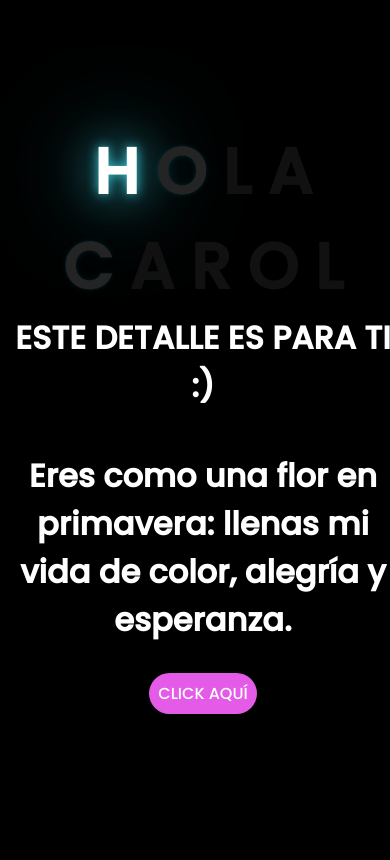
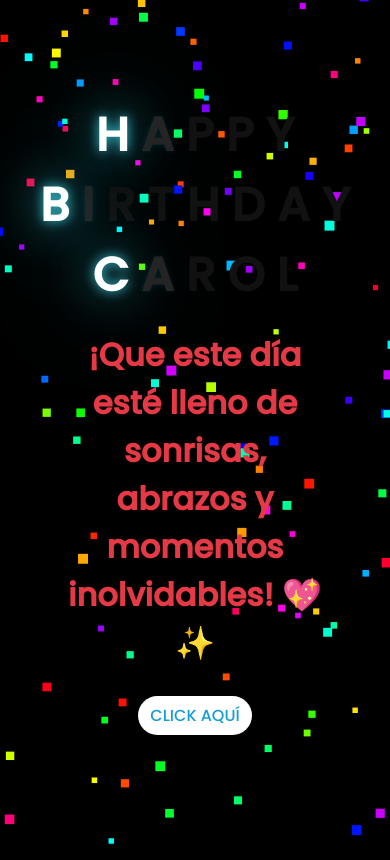
Before and after one commit to Giovanyesr/web, a plain HTML site: page index.html in a window 390 px wide. Drawn offline with Linux system fonts and the light colour scheme.

Commit message:
Mejora tipografía y centrado en CSS

```diff
--- a/css/main.css
+++ b/css/main.css
@@ -20,19 +20,29 @@ body {
   perspective: 1000px;
 }
 
+@import url('https://fonts.googleapis.com/css2?family=Montserrat:wght@600&display=swap');
+
 #lyrics {
-  font-size: 28px;
-  font-family: "Franklin Gothic Medium", "Arial Narrow", Arial, sans-serif;
-  color: white;
-  position: absolute;
-  margin-bottom: 20%;
+  font-size: 32px; /* un poco más grande para destacar */
+  font-family: 'Montserrat', sans-serif; /* fuente profesional */
+  color: #e63946; /* rojo elegante */
+  position: absolute;
+  top: 50%;
+  left: 50%;
+  transform: translate(-50%, -50%);
   z-index: 1;
-  font-weight: bold;
-  letter-spacing: 4px;
-}
+  font-weight: 600; /* semi-bold */
+  letter-spacing: 3px;
+  text-align: center;
+  white-space: pre-wrap;
+  text-shadow: 2px 2px 6px rgba(0,0,0,0.4); /* sombra sutil */
+}
+
+
 @media only screen and (max-width: 600px) {
   /* Estilos específicos para dispositivos con un ancho máximo de 600px */
   #lyrics {
+    color: #ff4081;
       font-size: 14px; /* Reduce el tamaño del texto para dispositivos más pequeños */
       margin-bottom: 530px;
       letter-spacing: 3px;
@@ -42,7 +52,7 @@ body {
 .titulo {
   margin-bottom: 180px;
   font-family: "Arial Narrow", Arial, sans-serif;
-  color: yellow;
+  color: #e63946;;
   position: absolute;
   font-weight: bold;
   letter-spacing: 10px;
@@ -276,7 +286,7 @@ body {
   transform: translate(-50%, -100%);
   width: 8vmin;
   height: 8vmin;
-  background-color: #e91212;
+  background-color: #efff08;
   /* background-color: #fd2525; */
   filter: blur(10vmin);
 }
@@ -288,7 +298,7 @@ body {
   height: 11vmin;
   border-radius: 51% 49% 47% 53%/44% 45% 55% 69%;
   background-color: #253bfd;
-  background-color: #e91212;
+  background-color: #f10115;
   transform-origin: bottom center;
   opacity: 0.9;
   box-shadow: inset 0 0 2vmin rgba(255, 255, 255, 0.5);
@@ -449,7 +459,7 @@ body {
       transparent,
       rgba(255, 255, 255, 0.2)
     ),
-    linear-gradient(to top, transparent 10%, #14757a, #39c6d6);
+    linear-gradient(to top, transparent 10%, #126416, #ecf2f3);
   box-shadow: inset 0 0 2px rgba(0, 0, 0, 0.5);
   -webkit-animation: grow-flower-tree 4s backwards;
   animation: grow-flower-tree 4s backwards;
@@ -464,7 +474,7 @@ body {
   height: var(--h);
   border-top-right-radius: var(--h);
   border-bottom-left-radius: var(--h);
-  background-image: linear-gradient(to top, rgba(20, 117, 122, 0.4), #5ed639);
+  background-image: linear-gradient(to top, rgba(20, 117, 122, 0.4), #3ed610);
 }
 .flower__line__leaf--1 {
   transform: rotate(70deg) rotateY(30deg);
@@ -503,14 +513,14 @@ body {
   bottom: 0vmin;
   width: 1vmin;
   height: 1vmin;
-  background-color: rgb(255, 251, 0);
+  background-color: rgb(179, 107, 14);
   border-radius: 50%;
   filter: blur(0.2vmin);
   -webkit-animation: light-ans 4s linear infinite backwards;
   animation: light-ans 4s linear infinite backwards;
 }
 .flower__light:nth-child(odd) {
-  background-color: #23f0ff;
+  background-color: #02c012;
 }
 .flower__light--1 {
   left: -2vmin;
@@ -553,7 +563,7 @@ body {
   animation-delay: 3.5s;
 }
 .flower__grass {
-  --c: #159faa;
+  --c: #19683a;
   --line-w: 1.5vmin;
   position: absolute;
   bottom: 12vmin;
@@ -780,7 +790,7 @@ body {
 .flower__g-long {
   --w: 2vmin;
   --h: 6vmin;
-  --c: #159faa;
+  --c: #1be246;
   position: absolute;
   bottom: 10vmin;
   left: -3vmin;
@@ -838,13 +848,13 @@ body {
   width: 30vmin;
   height: 50vmin;
   border-top-left-radius: 100%;
-  border-left: 2vmin solid #079097;
+  border-left: 2vmin solid #ffffff;
   background-image: linear-gradient(
     to bottom,
     transparent,
     var(--dark-color) 60%
   );
-  -webkit-mask-image: linear-gradient(to top, transparent 30%, #079097 60%);
+  -webkit-mask-image: linear-gradient(to top, transparent 30%, #ffffff 60%);
 }
 .flower__g-right--1 {
   -webkit-animation: flower-g-right-ans 2.5s linear infinite;
@@ -931,7 +941,7 @@ body {
   background-image: linear-gradient(
     to top,
     transparent,
-    #079097,
+    #01d140,
     transparent 100%
   );
   position: relative;
@@ -976,16 +986,6 @@ body {
   -webkit-animation: flower__g-front__leaf-left-ans-2 1s 4.6s ease-in backwards !important;
   animation: flower__g-front__leaf-left-ans-2 1s 4.6s ease-in backwards !important;
 }
-@-webkit-keyframes flower__g-front__leaf-left-ans-2 {
-  0% {
-    transform: rotateY(-180deg) scale(0);
-  }
-}
-@keyframes flower__g-front__leaf-left-ans-2 {
-  0% {
-    transform: rotateY(-180deg) scale(0);
-  }
-}
 .flower__g-front__leaf-wrapper--5,
 .flower__g-front__leaf-wrapper--6 {
   top: 2vmin;
@@ -1017,6 +1017,24 @@ body {
 .flower__g-front__leaf-wrapper--8 {
   -webkit-animation-delay: 3.5s !important;
   animation-delay: 3.5s !important;
+}
+@-webkit-keyframes flower__g-front__leaf-left-ans-2 {
+  0% {
+    transform: rotateY(-180deg) scale(0);
+  }
+}
+@keyframes flower__g-front__leaf-left-ans-2 {
+  0% {
+    transform: rotateY(-180deg) scale(0);
+  }
+}
+.flower__g-front__leaf-wrapper--5,
+.flower__g-front__leaf-wrapper--6 {
+  top: 2vmin;
+}
+.flower__g-front__leaf-wrapper--7,
+.flower__g-front__leaf-wrapper--8 {
+  top: 6.5vmin;
 }
 @-webkit-keyframes flower__g-front__leaf-ans {
   0% {
@@ -1048,7 +1066,7 @@ body {
       transparent,
       var(--dark-color)
     ),
-    linear-gradient(to bottom right, #159faa 50%, transparent 50%, transparent);
+    linear-gradient(to bottom right, #05bd58 50%, transparent 50%, transparent);
   -webkit-mask-image: linear-gradient(
     to bottom right,
     #159faa 50%,
@@ -1093,8 +1111,8 @@ body {
   width: 30vmin;
   height: 50vmin;
   border-top-left-radius: 100%;
-  border-left: 2vmin solid #079097;
-  -webkit-mask-image: linear-gradient(to top, transparent 25%, #079097 50%);
+  border-left: 2vmin solid #08ce23;
+  -webkit-mask-image: linear-gradient(to top, transparent 25%, #0fcc48 50%);
   position: relative;
   z-index: 1;
 }
@@ -1111,10 +1129,10 @@ body {
       transparent,
       var(--dark-color) 98%
     ),
-    linear-gradient(to bottom right, #23f0ff 45%, transparent 50%, transparent);
+    linear-gradient(to bottom right, #05df29 45%, transparent 50%, transparent);
   -webkit-mask-image: linear-gradient(
     135deg,
-    #159faa 40%,
+    #3ceb25 40%,
     transparent 50%,
     transparent
   );
--- a/css/style.css
+++ b/css/style.css
@@ -1,19 +1,30 @@
 @import url('https://fonts.googleapis.com/css2?family=Poppins:ital,wght@0,500;1,900&display=swap');
-*{
-    font-family: 'Poppins',cursive;
+
+/* Reset / base */
+* {
+    box-sizing: border-box;
+    margin: 0;
+    padding: 0;
+    font-family: 'Poppins', cursive;
+    -webkit-font-smoothing: antialiased;
+    -moz-osx-font-smoothing: grayscale;
 }
+
+/* Body (consolidado y responsive) */
 body{
-    color: rgb(255, 255, 255);
+    color: #e63946;;
     width: 100%;
-    height: 82vh;
+    min-height: 100vh; /* mejor en móviles que height: 82vh */
     display: flex;
     flex-direction: column;
     align-items: center;
     justify-content: center;
     background-color: black;
-    /* padding-top: -30; */
+    text-align: center;
+    padding: 20px; /* evita que el contenido toque los bordes en móviles */
 }
 
+/* Botones (tu original) */
 .botones{
     padding: 9px;
     border-radius: 80px;
@@ -29,20 +40,32 @@ body{
     -moz-border-radius: 80px;
     -ms-border-radius: 80px;
     -o-border-radius: 80px;
-
+    display: inline-block;
+    text-decoration: none;
+    color: #fff; /* para que el texto sea legible sobre el fondo morado */
+    transition: background-color .25s ease, transform .12s ease;
 }
 
-.botones a:focus{
-    background-color: rgb(50, 194, 194);
+.botones a:focus,
+.botones a:hover {
+    background-color: rgb(184, 33, 164);
+    transform: translateY(-2px);
 }
 
+/* Greetings (tu original con mejoras) */
 .greetings{
-    font-size: 7rem;
+    /* responsive font-size: se adapta entre 3rem y 7rem */
+    font-size: clamp(3rem, 8vw, 7rem);
     font-weight: 900;
+    line-height: 1;
+    word-break: break-word;
+    margin: 0.25em 0;
 }
+
 .greetings > span{
     animation: glow 2.5s ease-in-out infinite;
 }
+
 @keyframes glow{
     0%, 100%{
         color: #ffffff;
@@ -53,50 +76,77 @@ body{
         text-shadow: none;
     }
 }
-.greetings > span:nth-child(2){
-    animation-delay: .2s ;
-}
-.greetings > span:nth-child(3){
-    animation-delay: .4s ;
-}
-.greetings > span:nth-child(4){
-    animation-delay: .6s;
-}
-.greetings > span:nth-child(5){
-    animation-delay: .8s;
-}
-.greetings > span:nth-child(6){
-    animation-delay: 1s;
-}
-.greetings > span:nth-child(7){
-    animation-delay: 1.2s;
-}
-.greetings > span:nth-child(8){
-    animation-delay: 1.4s;
-}
-.greetings > span:nth-child(9){
-    animation-delay: 1.6s;
-}
-.greetings > span:nth-child(10){
-    animation-delay: 1.8s;
-}
 
+/* Mantengo tus delays tal cual */
+.greetings > span:nth-child(2){ animation-delay: .2s ;}
+.greetings > span:nth-child(3){ animation-delay: .4s ;}
+.greetings > span:nth-child(4){ animation-delay: .6s;}
+.greetings > span:nth-child(5){ animation-delay: .8s;}
+.greetings > span:nth-child(6){ animation-delay: 1s;}
+.greetings > span:nth-child(7){ animation-delay: 1.2s;}
+.greetings > span:nth-child(8){ animation-delay: 1.4s;}
+.greetings > span:nth-child(9){ animation-delay: 1.6s;}
+.greetings > span:nth-child(10){ animation-delay: 1.8s;}
+.greetings > span:nth-child(11){ animation-delay: .2s;}
+.greetings > span:nth-child(12){ animation-delay: .4s;}
+.greetings > span:nth-child(13){ animation-delay: .6s;}
+.greetings > span:nth-child(14){ animation-delay: .8s;}
+.greetings > span:nth-child(15){ animation-delay: 1s;}
 
+/* Descripción (tu original) */
 .description{
     font-size: 1.5rem;
     margin-bottom: 20px;
+}
+
+/* .button y .button a (conservado y mejorado para accesibilidad) */
+.button {
+    margin-top: 20px; /* Espaciado entre el botón y el título */
 }
 
 .button a{
     text-decoration: none;
     font-size: 1rem;
     color: #111;
+    background: #fff;
+    padding: 10px 18px;
+    border-radius: 30px;
+    display: inline-block;
+    transition: transform .12s ease, background-color .18s ease;
 }
 
-@media screen and (max-width:574px){
+.button a:hover,
+.button a:focus {
+    transform: translateY(-2px);
+    background: #39c6d6;
+    color: #fff;
+}
+
+/* Título secundario (tu original) */
+.titulo2 {
+    margin-top: 20px; /* Ajusta según sea necesario */
+    text-align: center;
+    max-width: 80%;
+}
+
+/* Media queries: tablets y móviles (ampliadas) */
+@media screen and (max-width: 1024px) {
+    .greetings { font-size: clamp(3rem, 7.2vw, 6rem); }
+    .description { font-size: 1.3rem; }
+}
+
+@media screen and (max-width: 768px) {
+    .greetings { font-size: clamp(2.6rem, 10vw, 4.5rem); }
+    .description { font-size: 1.15rem; margin: 0 8px 18px; }
+    .botones a { padding: 8px 14px; }
+    .button a { padding: 9px 16px; font-size: .95rem; }
+}
+
+@media screen and (max-width: 574px){
+    /* Tu media query original, preservada y mejorada */
     .greetings{
         display: block;
-        font-size: 4rem;
+        font-size: 4rem; /* será sobrescrito por clamp si es necesario */
         font-weight: 800;
         text-align: center;
     }
@@ -107,22 +157,16 @@ body{
     .button a{
         font-size: 1rem;
     }
-}
-body {
-    display: flex;
-    flex-direction: column;
-    align-items: center;
-    justify-content: center;
-    height: 100vh;
-    text-align: center;
+
+    /* Mejor ajuste para pantallas muy pequeñas */
+    .greetings { font-size: clamp(2rem, 12vw, 3.6rem); }
+    .description { font-size: 1rem; }
+    .botones a { padding: 7px 12px; border-radius: 60px; }
 }
 
-.button {
-    margin-top: 20px; /* Espaciado entre el botón y el título */
+/* Extra pequeño ajuste para mobile muy pequeño */
+@media screen and (max-width: 360px) {
+    .greetings { font-size: 2rem; }
+    .description { font-size: 0.95rem; }
+    .button a { padding: 8px 12px; }
 }
-
-.titulo2 {
-    margin-top: 20px; /* Ajusta según sea necesario */
-    text-align: center;
-    max-width: 80%;
-}
--- a/index.html
+++ b/index.html
@@ -8,34 +8,129 @@
     <link rel="stylesheet" href="css/style.css">
     <link rel="icon" href="img/flowers.png" type="image/x-icon">
     <title>Flowers</title>
+    <style>
+        body {
+            margin: 0;
+            overflow: hidden; /* para que el confeti no genere scroll */
+        }
+        canvas {
+            position: fixed;
+            top: 0;
+            left: 0;
+            pointer-events: none;
+            z-index: 0; /* el confeti queda detrás */
+        }
+        .greetings, .titulo2, .button {
+            position: relative;
+            z-index: 1; /* asegura que el texto esté encima del confeti */
+        }
+    </style>
 </head>
 
 <body>
+    <!-- Texto animado -->
     <div class="greetings">
         <span>H</span>
-        <span>O</span>
-        <span>L</span>
         <span>A</span>
+        <span>P</span>
+        <span>P</span>
+        <span>Y</span>
+    </div>
+
     <div class="greetings">
-        <span> </span>
+        <span>B</span>
+        <span>I</span>
+        <span>R</span>
+        <span>T</span>
+        <span>H</span>
+        <span>D</span>
+        <span>A</span>
+        <span>Y</span>
+    </div>
+
+    <div class="greetings">
         <span>C</span>
         <span>A</span>
         <span>R</span>
         <span>O</span>
         <span>L</span>
     </div>
-    <div class="description">
-        <span>ESTE DETALLE ES PARA TI :)</span>
+
+    <!-- Frase -->
+    <h1 class="titulo2">
+        ¡Que este día esté lleno de sonrisas, abrazos y momentos inolvidables! 💖✨
+    </h1>
+
+    <!-- Botón -->
+    <div class="button">
+        <button class="botones">
+            <a href="flower.html" style="color: #169dd3;">CLICK AQUÍ</a>
+        </button>
     </div>
-    </div>
-</div>
-<h1 class="titulo">Eres como una flor en primavera: llenas mi vida de color, alegría y esperanza.</span>
-</div>
-<div class="button">
-    <button class="botones">
-        <a href="flower.html" style="color: #ffffff;">CLICK AQUÍ</a>
-    </button>
-</div>
+
+    <!-- Canvas para confeti -->
+    <canvas id="confetti"></canvas>
+
+    <!-- Script confeti -->
+    <script>
+        const canvas = document.getElementById("confetti");
+        const ctx = canvas.getContext("2d");
+        canvas.width = window.innerWidth;
+        canvas.height = window.innerHeight;
+
+        const confettiPieces = [];
+
+        function random(min, max) {
+            return Math.random() * (max - min) + min;
+        }
+
+        class Confetti {
+            constructor() {
+                this.x = random(0, canvas.width);
+                this.y = random(-20, canvas.height / 2);
+                this.size = random(5, 10);
+                this.color = `hsl(${random(0, 360)}, 100%, 50%)`;
+                this.speedY = random(2, 5);
+                this.speedX = random(-2, 2);
+            }
+            update() {
+                this.y += this.speedY;
+                this.x += this.speedX;
+                if (this.y > canvas.height) {
+                    this.y = -10;
+                    this.x = random(0, canvas.width);
+                }
+            }
+            draw() {
+                ctx.fillStyle = this.color;
+                ctx.fillRect(this.x, this.y, this.size, this.size);
+            }
+        }
+
+        function initConfetti() {
+            for (let i = 0; i < 150; i++) {
+                confettiPieces.push(new Confetti());
+            }
+        }
+
+        function animate() {
+            ctx.clearRect(0, 0, canvas.width, canvas.height);
+            confettiPieces.forEach(p => {
+                p.update();
+                p.draw();
+            });
+            requestAnimationFrame(animate);
+        }
+
+        initConfetti();
+        animate();
+
+        // Ajustar cuando cambie el tamaño de la pantalla
+        window.addEventListener("resize", () => {
+            canvas.width = window.innerWidth;
+            canvas.height = window.innerHeight;
+        });
+    </script>
 </body>
 
 </html>
```
Also changed, not shown: anim.js (+40 -8 lines), flower.html (+1 -1 lines), 1 other file.
